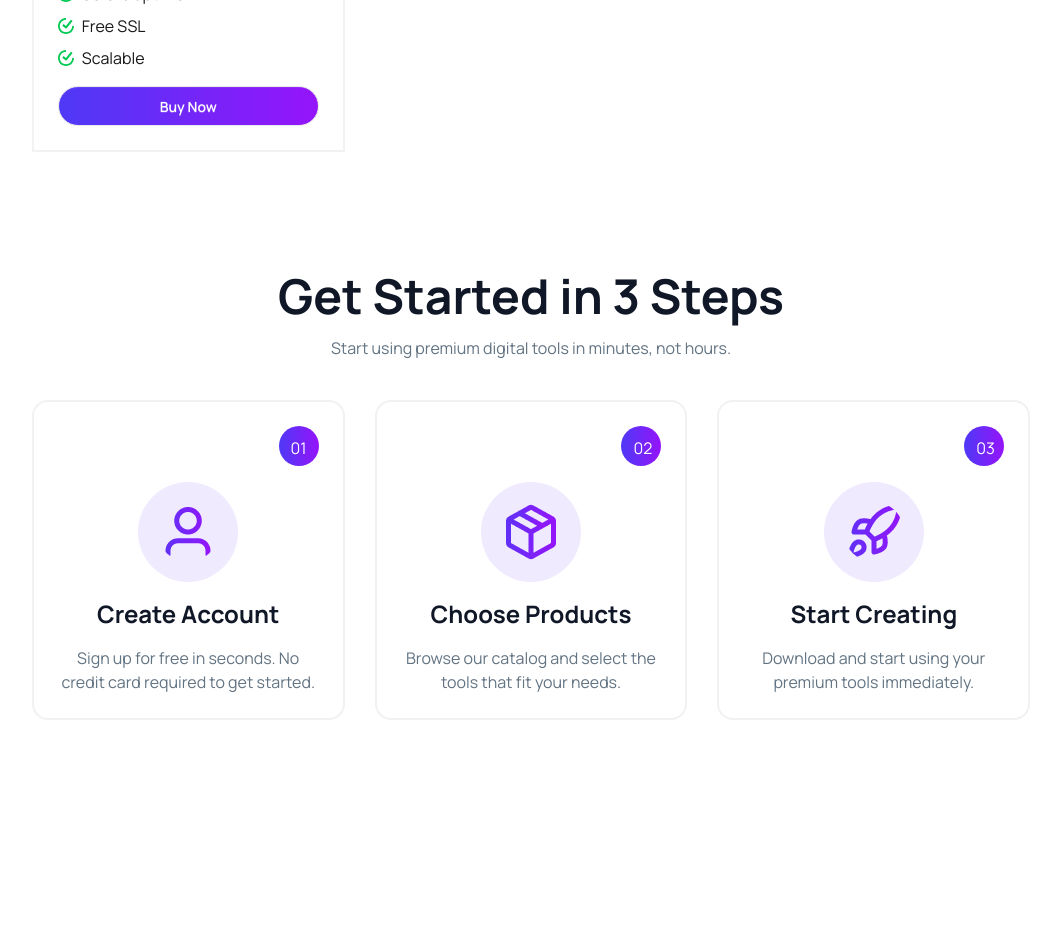
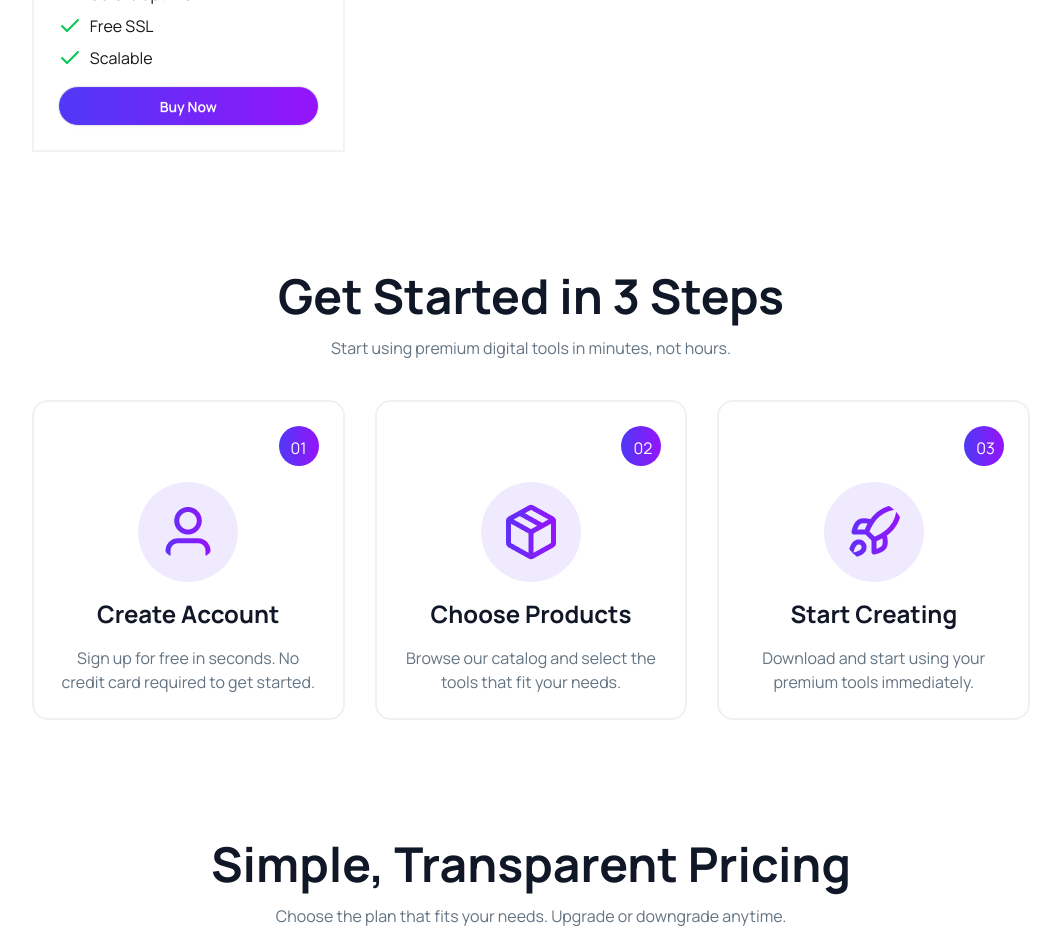
Before and after one commit to mahmudul-Hasan-2/Digitool-Assignment-6, a React (Vite) app: page / in a window 1280 px wide. Shown: the part 3026-3975 px from the top of the page, without its empty margins (109-1170 px from the left). Before the commit the page ends 3746 px from the top, so only its background shows below. Built offline with nearby package versions, Linux system fonts and the light colour scheme.

Commit message:
Has added the Pricing section

```diff
--- a/package.json
+++ b/package.json
@@ -11,6 +11,7 @@
   },
   "dependencies": {
     "@tailwindcss/vite": "^4.2.2",
+    "lucide-react": "^1.7.0",
     "react": "^19.2.4",
     "react-dom": "^19.2.4",
     "react-icons": "^5.6.0",
--- a/src/App.jsx
+++ b/src/App.jsx
@@ -5,6 +5,7 @@ import MainProducts from "./Components/MainProducts/MainProducts";
 import Navbar from "./Components/Navbar/Navbar";
 import Stats from "./Components/Stats/Stats";
 import Steps from "./Components/Steps/Steps";
+import Pricing from "./Components/Pricing/Pricing";
 
 // Fetching Products
 const fetchProducts = async () => {
@@ -40,6 +41,8 @@ function App() {
       </Suspense>
       {/* Steps */}
       <Steps></Steps>
+      {/* Pricing */}
+      <Pricing></Pricing>
     </>
   );
 }
--- a/src/Components/CartProductsCard/CartProductsCard.jsx
+++ b/src/Components/CartProductsCard/CartProductsCard.jsx
@@ -19,7 +19,7 @@ const CartProductsCard = ({ cartItems, setCartItems }) => {
 
       <div className="space-y-4 rounded-2xl">
         {cartItems.map((cartItem) => (
-          <CartCard handleDelete={handleDelete} cartItem={cartItem}></CartCard>
+          <CartCard handleDelete={handleDelete} key={cartItem.id} cartItem={cartItem}></CartCard>
         ))}
       </div>
 
--- /dev/null
+++ b/src/Components/Pricing/Pricing.jsx
@@ -0,0 +1,75 @@
+import React from "react";
+import PricingCard from "../../UI/PricingCard/PricingCard";
+
+const pricingPlans = [
+  {
+    id: 1,
+    planName: "Starter",
+    price: 0,
+    description: "Perfect for getting started",
+    features: [
+      "Access to 10 free tools",
+      "Basic templates",
+      "Community support",
+      "1 project per month",
+    ],
+    buttonText: "Get Started Free",
+    isPopular: false,
+  },
+  {
+    id: 2,
+    planName: "Pro",
+    price: 29,
+    description: "Best for professionals",
+    features: [
+      "Access to all premium tools",
+      "Unlimited templates",
+      "Priority support",
+      "Unlimited projects",
+      "Cloud sync",
+      "Advanced analytics",
+    ],
+    buttonText: "Start Pro Trial",
+    isPopular: true,
+  },
+  {
+    id: 3,
+    planName: "Enterprise",
+    price: 99,
+    description: "For teams and businesses",
+    features: [
+      "Everything in Pro",
+      "Team collaboration",
+      "Custom integrations",
+      "Dedicated support",
+      "SLA guarantee",
+      "Custom branding",
+    ],
+    buttonText: "Contact Sales",
+    isPopular: false,
+  },
+];
+
+const Pricing = () => {
+  return (
+    <div className="width-container">
+      <div className="mt-30">
+        <div className="space-y-4 text-center mb-10">
+          <h2 className="text-5xl font-bold text-[#101727]">
+            Simple, Transparent Pricing
+          </h2>
+          <p className="text-[#627382]">
+            Choose the plan that fits your needs. Upgrade or downgrade anytime.
+          </p>
+        </div>
+        <div className="grid grid-cols-1 md:grid-cols-2 lg:grid-cols-3 gap-7.5">
+          {pricingPlans.map((plans) => (
+            <PricingCard key={plans.id} plans={plans}></PricingCard>
+          ))}
+        </div>
+      </div>
+    </div>
+  );
+};
+
+export default Pricing;
--- a/src/UI/AllProductsCard/AllProductsCard.jsx
+++ b/src/UI/AllProductsCard/AllProductsCard.jsx
@@ -1,5 +1,5 @@
+import { Check } from "lucide-react";
 import React, { useState } from "react";
-import { SiTicktick } from "react-icons/si";
 import { toast } from "react-toastify";
 
 const AllProductsCard = ({ product, setCartItems, cartItems }) => {
@@ -42,9 +42,9 @@ const AllProductsCard = ({ product, setCartItems, cartItems }) => {
         </span>
       </div>
       <div className="space-y-2">
-        {product.features.map((feature) => (
-          <p className="flex items-center gap-2">
-            <SiTicktick className="text-green-500" />
+        {product.features.map((feature, ind) => (
+          <p className="flex items-center gap-2" key={ind}>
+            <Check className="text-green-500" />
             {feature}
           </p>
         ))}
@@ -57,7 +57,7 @@ const AllProductsCard = ({ product, setCartItems, cartItems }) => {
         >
           {isSelected ? (
             <span className="flex items-center gap-2">
-              <SiTicktick className="text-green-400" /> Added To Cart
+              <Check className="text-green-400" /> Added To Cart
             </span>
           ) : (
             "Buy Now"
--- /dev/null
+++ b/src/UI/PricingCard/PricingCard.jsx
@@ -0,0 +1,46 @@
+import { Check } from "lucide-react";
+import React from "react";
+
+const PricingCard = ({ plans }) => {
+  return (
+    <div
+      className={`space-y-6 p-6 rounded-2xl ${plans.isPopular ? "gradient text-white" : "bg-[#F9FAFC] border-2 border-[#F2F2F2] text-black"}`}
+    >
+      <div className="mt-[-40px] flex justify-center">
+        {plans.isPopular ? (
+          <span className="badge rounded-full text-[#BB4D00] bg-[#FEF3C6]">
+            Most Popular
+          </span>
+        ) : (
+          ""
+        )}
+      </div>
+      <div className="space-y-2">
+        <h2 className="text-2xl font-bold">{plans.planName}</h2>
+        <p className={`${plans.isPopular ? "text-white" : "text-[#627382]"}`}>
+          {plans.description}
+        </p>
+      </div>
+      <div className="flex items-center">
+        <span className="text-[40px] font-bold">${plans.price}</span>
+        <span
+          className={`text-2xl ${plans.isPopular ? "text-white" : "text-[#627382]"}`}
+        >
+          /Month
+        </span>
+      </div>
+      {plans.features.map((feature, ind) => (
+        <p key={ind} className="flex items-center gap-2">
+          <Check></Check> {feature}
+        </p>
+      ))}
+      <div>
+        <button className={`btn ${plans.isPopular ? "btn-white text-[#4F39F6]" : "gradient text-white"} w-full`}>
+          {plans.buttonText}
+        </button>
+      </div>
+    </div>
+  );
+};
+
+export default PricingCard;
```
Also changed, not shown: 1 other file (tests, documents, lock files or other folders).
